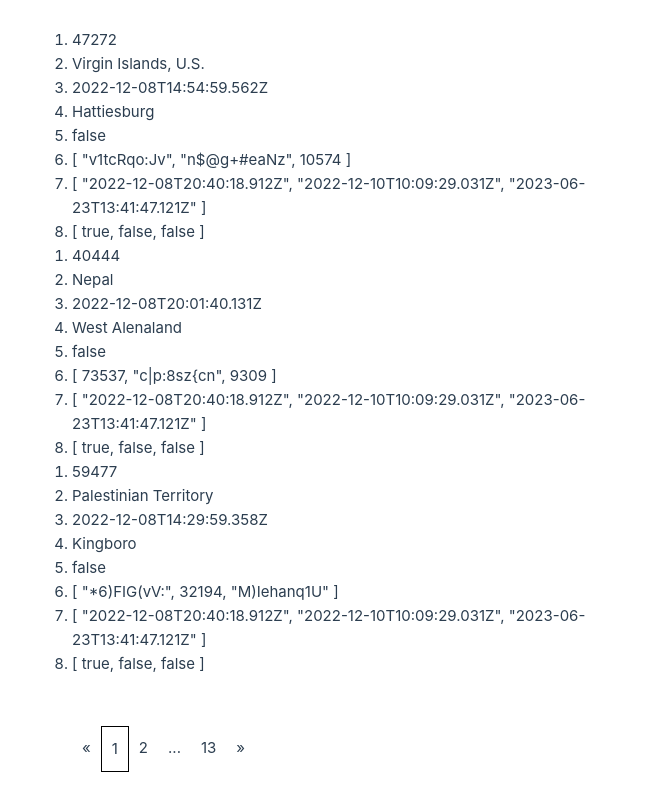
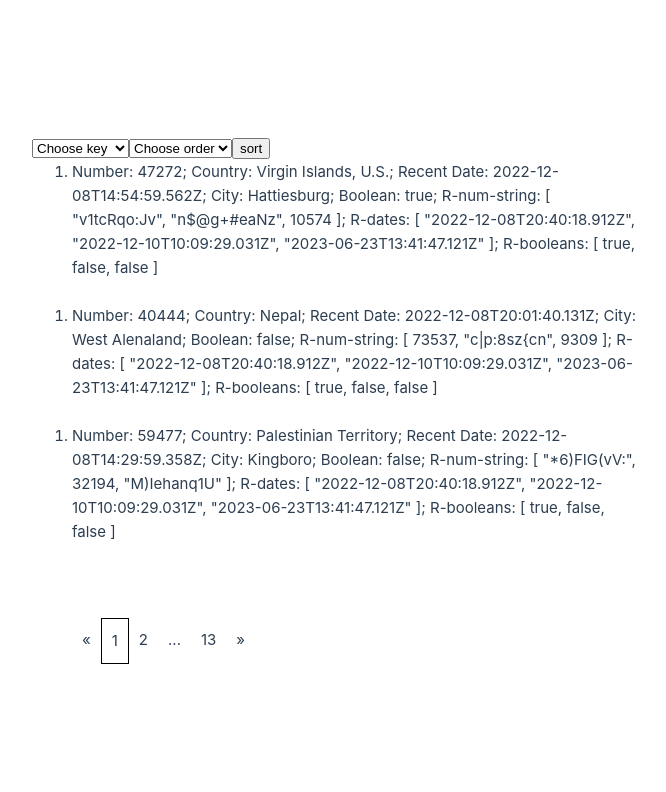
Before and after one commit to Applied-Blockchain-Lab/list-tools, a Vue app: page / in a window 1280 px wide. Shown: the top 792 px of the page, without its empty margins (0-666 px from the left). Built offline with nearby package versions, Linux system fonts and the light colour scheme.

Commit message:
feat: Add sort

```diff
--- a/demo-data/demoData2.json
+++ b/demo-data/demoData2.json
@@ -6,7 +6,7 @@
       "L22": "2022-12-08T14:54:59.562Z",
       "L23": {
         "L31": "Hattiesburg",
-        "L32": false,
+        "L32": true,
         "L33": ["v1tcRqo:Jv", "n$@g+#eaNz", 10574],
         "L34": ["2022-12-08T20:40:18.912Z", "2022-12-10T10:09:29.031Z", "2023-06-23T13:41:47.121Z"],
         "L35": [true, false, false]
--- a/package.json
+++ b/package.json
@@ -29,6 +29,7 @@
   "homepage": "https://github.com/Applied-Blockchain-Lab/list-tools-Vuejs#readme",
   "dependencies": {
     "buddy.js": "^0.9.3",
+    "mitt": "^3.0.0",
     "pinia": "^2.0.26",
     "sass": "^1.56.1",
     "vue": "^3.2.45",
--- a/src/App.vue
+++ b/src/App.vue
@@ -1,18 +1,20 @@
 <script setup>
 import { useListStore } from "./stores/listStore";
-import TableComponent from "./components/ListComponent.vue";
-import TestPaginationComponent from "./components/TestPaginationComponent.vue";
+import ListComponent from "./demos/ListComponent.vue";
+import TestPaginationComponent from "./demos/TestPaginationComponent.vue";
 import demoData from "../demo-data/demoData2.json";
 
-const tableStore = useListStore(1);
+// const keys = ["Number", "Country", "Recent date", "City", "Boolean", "R-num-string", "R-dates", "R-booleans"];
 
-tableStore.init(demoData, 3);
+const listStore = useListStore(1);
+
+listStore.init(demoData, 3);
 </script>
 
 <template>
   <header>
     <div class="wrapper">
-      <TableComponent :id="1" />
+      <ListComponent :id="1" />
       <TestPaginationComponent />
     </div>
   </header>
--- a/src/components/ListComponent.vue
+++ /dev/null
@@ -1,51 +0,0 @@
-<script setup>
-import { computed } from "vue";
-import { ref } from "vue";
-import { useListStore } from "../stores/listStore";
-
-const props = defineProps({
-  id: {
-    type: Number,
-    required: true,
-  },
-});
-const tableStore = useListStore(props.id);
-
-const allItems = ref(tableStore.allItems);
-
-const pageItemsIndexes = ref(tableStore.pageItems);
-
-const rows = computed(() => {
-  const items = [];
-
-  for (let i = pageItemsIndexes.value.startIndex; i <= pageItemsIndexes.value.endIndex; i++) {
-    // if (i < allItems.value.length)
-    items.push(allItems.value[i]);
-  }
-
-  return items;
-});
-</script>
-
-<template>
-  <ol v-for="(row, rowIndex) in rows" :key="rowIndex">
-    <li>{{ row.L11 }}</li>
-    <li>{{ row.L12.L21 }}</li>
-    <li>{{ row.L12.L22 }}</li>
-    <li>{{ row.L12.L23.L31 }}</li>
-    <li>{{ row.L12.L23.L32 }}</li>
-    <li>{{ row.L12.L23.L33 }}</li>
-    <li>{{ row.L12.L23.L34 }}</li>
-    <li>{{ row.L12.L23.L35 }}</li>
-  </ol>
-</template>
-
-<style scoped>
-table,
-td,
-th {
-  border: 1px solid;
-  border-collapse: collapse;
-  padding: 5px;
-}
-</style>
--- /dev/null
+++ b/src/components/paginationComponent.js
@@ -0,0 +1,17 @@
+import { useListStore } from "../stores/listStore";
+
+export default function usePaginationComponent(listId) {
+  const listStore = useListStore(listId);
+
+  const paginate = () => {
+    const items = [];
+    for (let i = listStore.pageItems.startIndex; i <= listStore.pageItems.endIndex; i++) {
+      items.push(listStore.allItems[i]);
+    }
+    return items;
+  };
+
+  return {
+    paginate,
+  };
+}
--- /dev/null
+++ b/src/components/sortComponent.js
@@ -0,0 +1,28 @@
+import { useListStore } from "../stores/listStore";
+import useEventBus from "../composables/eventBus";
+
+export default function useSortComponent(listId) {
+  const listStore = useListStore(listId);
+  const { emit } = useEventBus();
+
+  const keyify = (obj) => {
+    return listStore.keyify(obj);
+  };
+
+  const sortBy = (key, order) => {
+    listStore.sortBy(key, order);
+    switch (order) {
+      case "asc":
+        emit("sortOrder", "sort-asc");
+        break;
+      case "desc":
+        emit("sortOrder", "sort-desc");
+        break;
+    }
+  };
+
+  return {
+    keyify,
+    sortBy,
+  };
+}
--- /dev/null
+++ b/src/composables/eventBus.js
@@ -0,0 +1,13 @@
+import { ref } from "vue";
+const bus = ref(new Map());
+
+export default function useEventBus() {
+  function emit(event, ...args) {
+    bus.value.set(event, args);
+  }
+
+  return {
+    emit,
+    bus,
+  };
+}
--- /dev/null
+++ b/src/demos/ListComponent.vue
@@ -0,0 +1,70 @@
+<script setup>
+import { computed, watch } from "vue";
+import { ref } from "vue";
+import useSortComponent from "../components/sortComponent";
+import usePaginationComponent from "../components/paginationComponent";
+import useEventBus from "../composables/eventBus";
+
+const props = defineProps({
+  id: {
+    type: Number,
+    required: true,
+  },
+});
+
+const { bus } = useEventBus();
+const sortedOrder = ref("sort");
+
+const sortComponent = useSortComponent(props.id);
+const paginationComponent = usePaginationComponent(props.id);
+
+const rows = computed(() => paginationComponent.paginate());
+
+const sortableKeys = ref(sortComponent.keyify(rows.value[0]));
+const selectedSortKey = ref("");
+const selectedSortOrder = ref("");
+
+watch(
+  () => bus.value.get("sortOrder"),
+  (val) => {
+    sortedOrder.value = val[0];
+  },
+);
+</script>
+
+<template>
+  <select name="" id="" v-model="selectedSortKey">
+    <option value="" selected disabled hidden>Choose key</option>
+    <option :value="key" v-for="(key, i) in sortableKeys" :key="i">{{ key }}</option>
+  </select>
+  <select name="" id="" v-model="selectedSortOrder">
+    <option value="" selected disabled hidden>Choose order</option>
+    <option value="asc">Ascending</option>
+    <option value="desc">Descending</option>
+  </select>
+
+  <button @click="sortComponent.sortBy(selectedSortKey, selectedSortOrder)">sort</button>
+
+  <ol :class="sortedOrder" v-for="(row, rowIndex) in rows" :key="rowIndex">
+    <li>
+      Number: {{ row.L11 }}; Country: {{ row.L12.L21 }}; Recent Date: {{ row.L12.L22 }}; City: {{ row.L12.L23.L31 }};
+      Boolean: {{ row.L12.L23.L32 }}; R-num-string: {{ row.L12.L23.L33 }}; R-dates: {{ row.L12.L23.L34 }}; R-booleans:
+      {{ row.L12.L23.L35 }}
+    </li>
+    <br />
+  </ol>
+</template>
+
+<style scoped>
+table,
+td,
+th {
+  border: 1px solid;
+  border-collapse: collapse;
+  padding: 5px;
+}
+
+ol {
+  width: 100%;
+}
+</style>
--- a/src/main.js
+++ b/src/main.js
@@ -3,11 +3,14 @@ import { createPinia } from "pinia";
 
 import App from "./App.vue";
 import router from "./router";
+import mitt from "mitt";
 
 import "./assets/main.css";
+const emitter = mitt();
 
 const app = createApp(App);
 
+app.config.globalProperties.emitter = emitter;
 app.use(createPinia());
 app.use(router);
 
--- a/src/stores/listStore.js
+++ b/src/stores/listStore.js
@@ -1,4 +1,5 @@
 import { defineStore } from "pinia";
+import _ from "lodash";
 
 export const useListStore = (storeId) =>
   defineStore(`${storeId}`, {
@@ -43,7 +44,25 @@ export const useListStore = (storeId) =>
       prevPage(lastPage, firstPage) {
         this.setPage(this.currentPage - 1, lastPage, firstPage);
       },
-      // Sort by values
+      /********* SORT FUNCTIONS *********/
+      sortBy(key, order) {
+        this.allItems = _.sortBy(this.allItems, [key]);
+
+        if (order === "desc") {
+          this.allItems = this.allItems.reverse();
+        }
+        this.setCurrentPage(1);
+      },
+      keyify(obj, prefix = "") {
+        return Object.keys(obj).reduce((res, el) => {
+          if (Array.isArray(obj[el])) {
+            return res;
+          } else if (typeof obj[el] === "object" && obj[el] !== null) {
+            return [...res, ...this.keyify(obj[el], prefix + el + ".")];
+          }
+          return [...res, prefix + el];
+        }, []);
+      },
       // Filter by values
     },
   })();
```
Also changed, not shown: src/demos/TestPaginationComponent.vue (renamed from src/components/TestPaginationComponent.vue), 1 other file (tests, documents, lock files or other folders).
